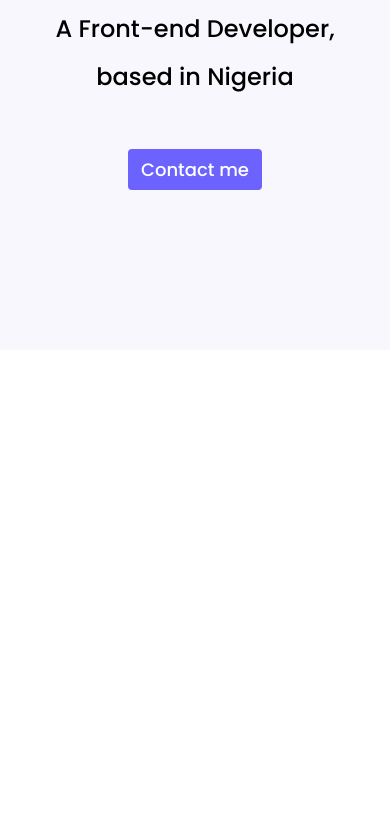
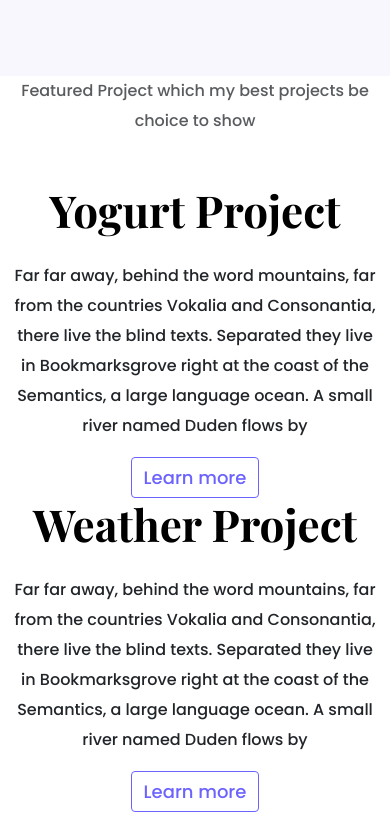
Before and after one commit to Luwadeni/PORTFOLIO-PROJECT, a plain HTML site: page index.html in a window 390 px wide. Shown: the part 447-1263 px from the top of the page. Before the commit the page ends 844 px from the top, so only its background shows below. Drawn offline with nearby package versions, Linux system fonts and the light colour scheme.

Commit message:
upgraded portfolio designs

```diff
--- a/index.html
+++ b/index.html
@@ -3,7 +3,7 @@
   <head>
     <meta charset="utf-8">
     <meta name="viewport" content="width=device-width, initial-scale=1">
-    <title>Portfolio</title>
+    <title>Homework Portfolio</title>
     <link href="https://cdn.jsdelivr.net/npm/bootstrap@5.3.2/dist/css/bootstrap.min.css"
     rel="stylesheet" integrity="sha384-T3c6CoIi6uLrA9TneNEoa7RxnatzjcDSCmG1MXxSR1GAsXEV/Dwwykc2MPK8M2HN"
     crossorigin="anonymous">
@@ -25,10 +25,69 @@
         <div class="hero">
           <p>👋Hello, I am </p>
     <h1>Ifeoluwa Oni</h1>
-    <h2 class="mb-5">A Front-end Developer, based in Nigeria</h2>
+    <h2 class="m-5">A Front-end Developer, based in Nigeria</h2>
     <div>
     <a href="#" class="btn btn-branding">Contact me</a>
     </div>
   </div>
+    <p class="text-center mb-5 text-muted">Featured Project which my
+      best projects be choice to show</p>
+    <div class="container">
+      <div class="row">
+      <div class="col d-none d-lg-block">
+        <img src="images/yogurt.png"
+        class="img-fluid" alt="" />
+       </div>
+       <div class="col">
+        <div class="project-description">
+  <h2 class="mb-4">Yogurt Project</h2>
+  <p>Far far away, behind the word mountains,
+    far from the countries Vokalia and Consonantia,
+    there live the blind texts. Separated they live
+    in Bookmarksgrove right at the coast of the Semantics,
+    a large language ocean.
+    A small river named Duden flows by</p>
+    <a href="" class="btn btn-branding-outline">Learn more</a>
+       </div>
+       </div>
+    </div>
+    <div class="row mb-5">
+       <div class="col">
+        <div class="project-description">
+  <h2 class="mb-4">Weather Project</h2>
+  <p>Far far away, behind the word mountains,
+    far from the countries Vokalia and Consonantia,
+    there live the blind texts. Separated they live
+    in Bookmarksgrove right at the coast of the Semantics,
+    a large language ocean.
+    A small river named Duden flows by</p>
+    <a href="" class="btn btn-branding-outline">Learn more</a>
+       </div>
+       </div>
+      <div class="col d-none d-lg-block">
+        <img src="images/weather.png"
+        class="img-fluid" alt="" />
+       </div>
+    </div>
+
+    <div class="row">
+      <div class="col d-none d-lg-block">
+        <img src="images/dictionary.png"
+        class="img-fluid" alt="" />
+       </div>
+       <div class="col">
+        <div class="project-description">
+  <h2 class="mb-4">Dictionary Project</h2>
+  <p>Far far away, behind the word mountains,
+    far from the countries Vokalia and Consonantia,
+    there live the blind texts. Separated they live
+    in Bookmarksgrove right at the coast of the Semantics,
+    a large language ocean.
+    A small river named Duden flows by</p>
+    <a href="" class="btn btn-branding-outline">Learn more</a>
+       </div>
+       </div>
+    </div>
+  </div>
   </body>
 </html>
--- a/styles/portfolio.css
+++ b/styles/portfolio.css
@@ -1,5 +1,5 @@
  :root {
-  --brading-color:#6c63ff;
+  --branding-color:#6c63ff;
   --secondary-color:#f9f7fe;
   --heading-font-family:  "playfair Display", serif;
   --default-font-family: 'Poppins', sans-serif;
@@ -19,10 +19,16 @@ h6 {
 }
 h1 {
   font-size: 96px;
+  line-height: 1.5;
+}
+h2 {
+  font-size: 64px;
 }
 
 p {
   font-weight: normal;
+  font-size: 16px;
+  line-height: 30px;
 }
 
 .hero {
@@ -39,14 +45,42 @@ p {
 .hero h2 {
   font-family: 'Poppins', sans-serif;
   font-weight: normal;
-  line-height: 2;
+  line-height: 1.5;
   font-size: 24px;
 }
 .btn-branding {
-  background: var(--brading-color);
+  background: var(--branding-color);
   border-radius: 4px;
   color: white;
   font-size: 18px;
   line-height: 27px;
   padding: 15px, 35px;
 }
+
+.btn-branding-outline {
+  color: var(--branding-color);
+  border: 1px solid var(--branding-color);
+  border-radius: 4px;
+  font-size: 18px;
+  line-height: 27px;
+  padding: 15px, 35px;
+}
+.project-description{
+  padding: 120px 60px;
+}
+@media (max-width: 900px) {
+  h1{
+    font-size: 44px;
+    line-height: 2;
+  }
+  h2{
+    font-size: 44px;
+  }
+  .hero {
+    padding: 80px 20px;
+  }
+  .project-description {
+    padding: 0;
+    text-align: center;
+  }
+}
```
Also changed, not shown: images/dictionary.png (added), images/weather.png (added), images/yogurt.png (added).
